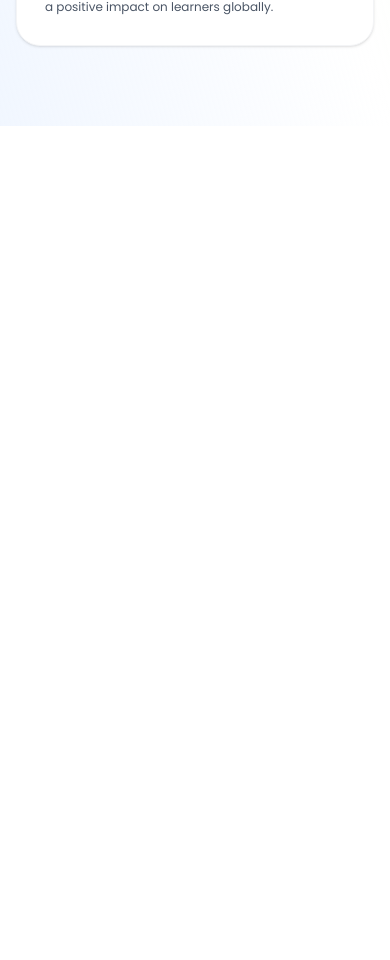
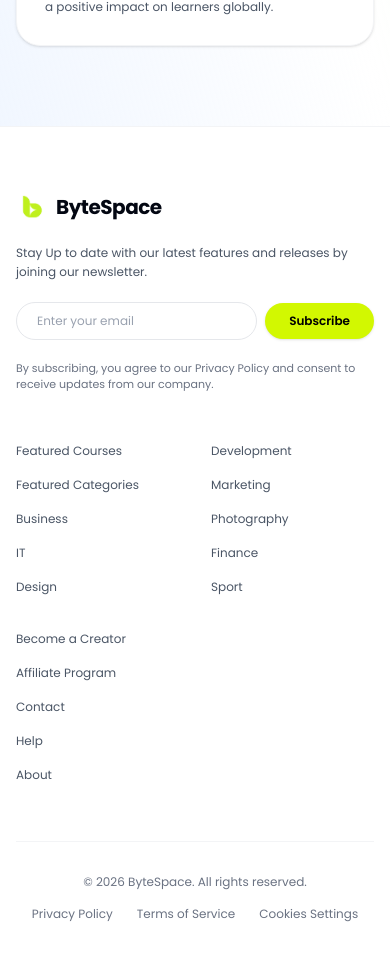
Before and after one commit to AL-AM1N/byte-space-doin-tech-assessment, a Next.js app: page / in a window 390 px wide. Shown: the part 9016-9976 px from the top of the page. Before the commit the page ends 9142 px from the top, so only its background shows below. Built offline with nearby package versions, Linux system fonts and the light colour scheme; a web font is replaced by a local one.

Commit message:
Build the footer with newsletter signup and link columns

```diff
--- a/src/components/Footer.tsx
+++ b/src/components/Footer.tsx
@@ -1,3 +1,150 @@
+"use client";
+
+import React, { useState } from "react";
+import Image from "next/image";
+import Link from "next/link";
+
+const LINK_COLUMNS = [
+  [
+    "Featured Courses",
+    "Featured Categories",
+    "Business",
+    "IT",
+    "Design",
+  ],
+  [
+    "Development",
+    "Marketing",
+    "Photography",
+    "Finance",
+    "Sport",
+  ],
+  [
+    "Become a Creator",
+    "Affiliate Program",
+    "Contact",
+    "Help",
+    "About",
+  ],
+];
+
 export default function Footer() {
-  return <footer aria-label="Footer" />;
+  const [email, setEmail] = useState("");
+  const [subscribed, setSubscribed] = useState(false);
+
+  const handleSubmit = (e: React.FormEvent) => {
+    e.preventDefault();
+    if (email) {
+      setSubscribed(true);
+      setEmail("");
+    }
+  };
+
+  return (
+    <footer aria-label="Site footer" className="bg-white border-t border-gray-100 pt-16 pb-12 text-gray-700">
+      <div className="max-w-7xl mx-auto px-4 sm:px-6 lg:px-8">
+
+        {/* Top Section */}
+        <div className="grid grid-cols-1 lg:grid-cols-12 gap-12 lg:gap-8 pb-14 border-b border-gray-100">
+
+          {/* Newsletter Column */}
+          <div className="lg:col-span-5 space-y-4 max-w-md">
+            {/* Logo */}
+            <Link href="/" className="flex items-center gap-2 group">
+              <div className="relative w-8 h-8 flex-shrink-0 transition-transform group-hover:scale-105">
+                <Image
+                  src="/transparent_logo.png"
+                  alt="ByteSpace Logo"
+                  width={32}
+                  height={32}
+                  className="object-contain"
+                />
+              </div>
+              <span className="text-xl font-bold tracking-tight text-gray-950 font-sans">
+                ByteSpace
+              </span>
+            </Link>
+
+            <p className="text-xs sm:text-sm text-gray-600 leading-relaxed font-normal pt-1">
+              Stay Up to date with our latest features and releases by joining our newsletter.
+            </p>
+
+            {/* Newsletter Input */}
+            <form onSubmit={handleSubmit} className="flex items-center gap-2 pt-1 max-w-md">
+              <label htmlFor="newsletter-email" className="sr-only">
+                Email address
+              </label>
+              <input
+                id="newsletter-email"
+                name="email"
+                type="email"
+                autoComplete="email"
+                required
+                value={email}
+                onChange={(e) => setEmail(e.target.value)}
+                placeholder="Enter your email"
+                className="w-full bg-white border border-gray-200 rounded-full px-5 py-2.5 text-xs sm:text-sm text-gray-900 placeholder:text-gray-400 focus:outline-none focus:ring-2 focus:ring-[#0052FF]"
+              />
+              <button
+                type="submit"
+                className="bg-[#D2F801] hover:bg-[#c3e700] text-black font-semibold text-xs sm:text-sm px-6 py-2.5 rounded-full transition-all cursor-pointer shadow-sm active:scale-95 flex-shrink-0"
+              >
+                Subscribe
+              </button>
+            </form>
+
+            {subscribed && (
+              <p role="status" className="text-xs text-green-600 font-medium">
+                Thank you for subscribing!
+              </p>
+            )}
+
+            <p className="text-[11px] sm:text-xs text-gray-500 leading-normal pt-1 font-normal">
+              By subscribing, you agree to our Privacy Policy and consent to receive updates from our company.
+            </p>
+          </div>
+
+          {/* Links Columns */}
+          <div className="lg:col-span-7 grid grid-cols-2 sm:grid-cols-3 gap-8 sm:gap-12 lg:pl-10">
+            {LINK_COLUMNS.map((column, columnIndex) => (
+              <nav
+                key={columnIndex}
+                aria-label={`Footer links ${columnIndex + 1}`}
+                className="space-y-3.5"
+              >
+                {column.map((item) => (
+                  <Link
+                    key={item}
+                    href={`#${item.toLowerCase().replace(/\s+/g, "-")}`}
+                    className="text-xs sm:text-sm text-gray-600 hover:text-gray-950 transition-colors block py-0.5"
+                  >
+                    {item}
+                  </Link>
+                ))}
+              </nav>
+            ))}
+          </div>
+
+        </div>
+
+        {/* Bottom Bar */}
+        <div className="pt-8 flex flex-col sm:flex-row items-center justify-between gap-4 text-xs text-gray-500 font-normal">
+          <p>© {new Date().getFullYear()} ByteSpace. All rights reserved.</p>
+
+          <div className="flex items-center gap-6">
+            <Link href="#privacy" className="hover:text-gray-900 transition-colors">
+              Privacy Policy
+            </Link>
+            <Link href="#terms" className="hover:text-gray-900 transition-colors">
+              Terms of Service
+            </Link>
+            <Link href="#cookies" className="hover:text-gray-900 transition-colors">
+              Cookies Settings
+            </Link>
+          </div>
+        </div>
+
+      </div>
+    </footer>
+  );
 }
```
